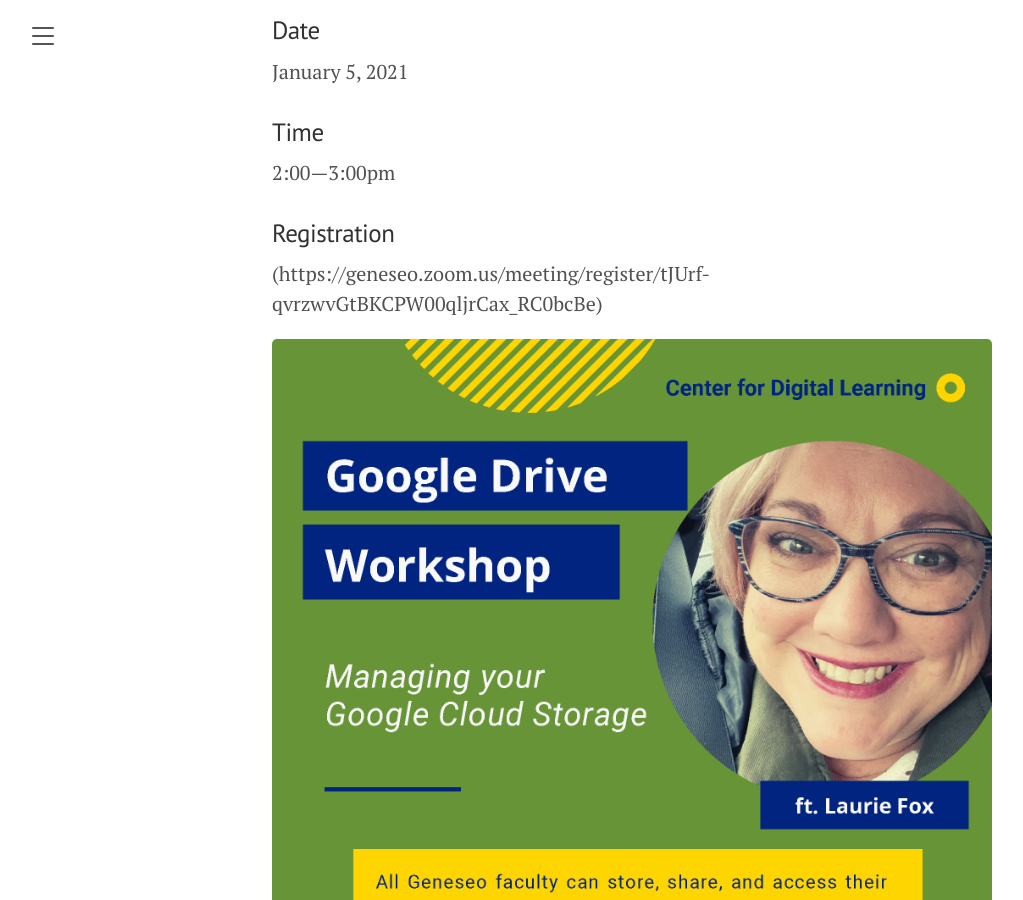
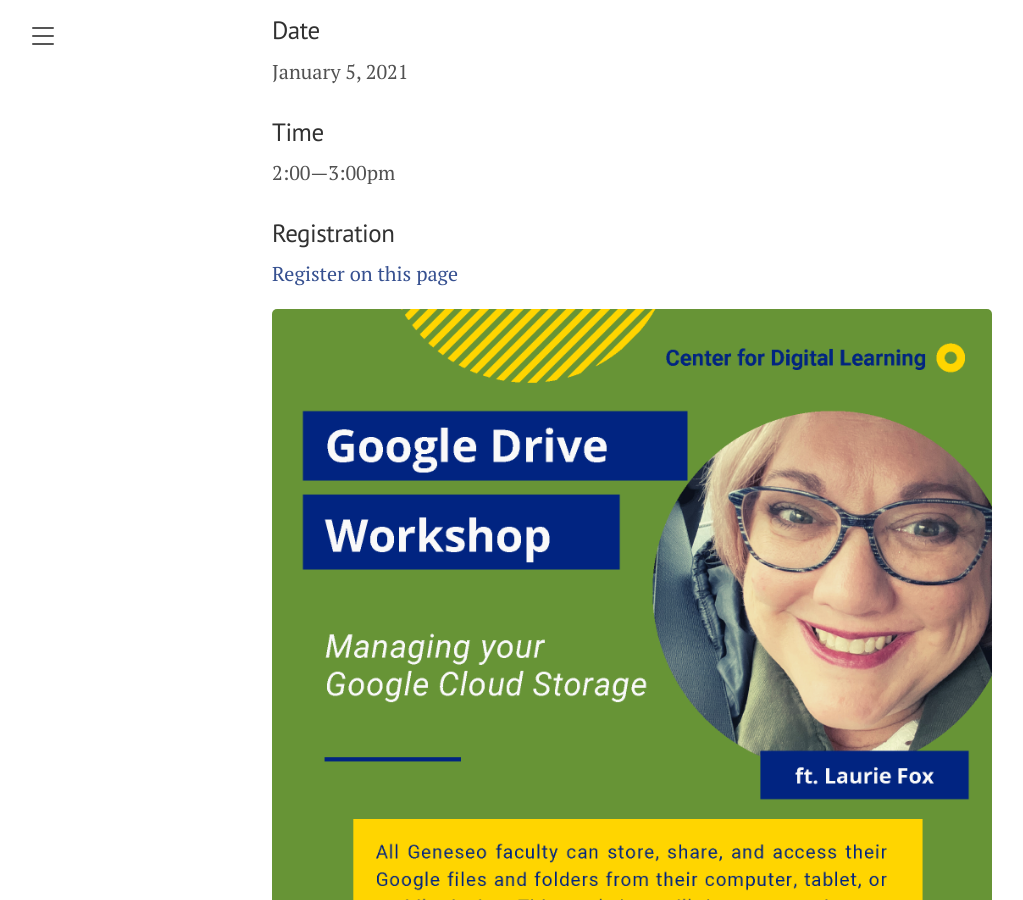
Before and after one commit to cdl-geneseo/cdl-geneseo.github.io, a Jekyll site: the page built from _posts/2020-12-30-workshop-announcement-managing-your-google-cloud-storage.md, in a window 1280 px wide and 900 px high, scrolled down 842 px. Shown: the whole window, without its empty margins (8-1031 px from the left). Built offline with Jekyll 4.4.1, drawn with Linux system fonts in a browser that asks for light colours.

Commit message:
added text to registration link

```diff
--- a/_posts/2020-12-30-workshop-announcement-managing-your-google-cloud-storage.md
+++ b/_posts/2020-12-30-workshop-announcement-managing-your-google-cloud-storage.md
@@ -25,6 +25,6 @@
 2:00—3:00pm
 
 ### Registration
-(https://geneseo.zoom.us/meeting/register/tJUrf-qvrzwvGtBKCPW00qljrCax_RC0bcBe)
+[Register on this page](https://geneseo.zoom.us/meeting/register/tJUrf-qvrzwvGtBKCPW00qljrCax_RC0bcBe)
 
 ![CDL Managing Your Google Cloud Storage workshop flyer](/images/CDLMYGCSWorkshopFlyer.png)
```
